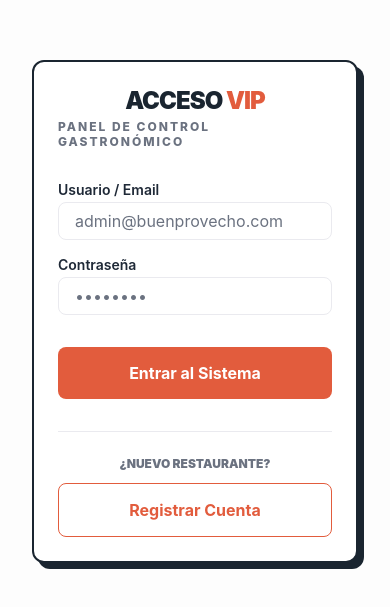
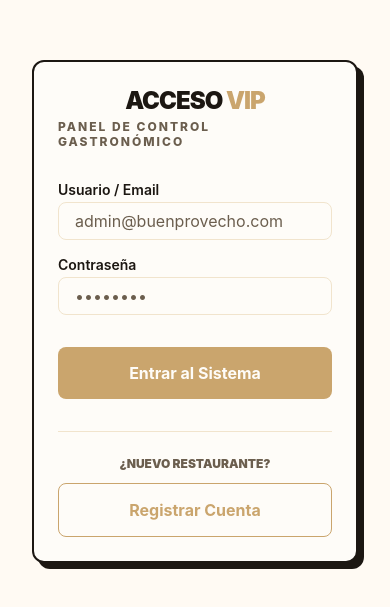
Before and after one commit to iperez-2024003/BuenProvechoApp, a React Native app in the folder FrontendApp/: screen /Home in a window 390 px wide. Shown: the part 111-718 px from the top of the page. Built offline with nearby package versions, Linux system fonts and the light colour scheme.

Commit message:
style(frontend): actualizar tema de colores y sombras para diseño neobrutalista premium

```diff
--- a/FrontendApp/src/shared/constants/theme.js
+++ b/FrontendApp/src/shared/constants/theme.js
@@ -1,19 +1,20 @@
 export const COLORS = {
-  // Brand Colors
-  primary: "#E25C3D",        // Terracota cálido (gastronómico/marca)
-  primaryDark: "#C44528",    // Terracota oscuro para estados activos
-  secondary: "#1A2530",      // Slate oscuro para headers/destacados
-  accent: "#FBBF24",         // Amarillo/Dorado para valoraciones/estrellas
+  // Brand Colors - BuenProvecho Theme
+  primary: "#caa56d",        // Dorado Principal
+  primaryDark: "#a98042",    // Dorado oscuro para estados activos
+  primaryLight: "#f7f0e2",   // Crema claro
+  secondary: "#1c1712",      // Negro cálido para headers/destacados
+  accent: "#e8c97f",         // Dorado claro para acentos
 
   // Neutral Colors
-  background: "#FDFDFD",     // Blanco roto limpio para el fondo general
-  surface: "#FFFFFF",        // Blanco puro para tarjetas y contenedores
-  border: "#EAEAEF",         // Gris claro sutil para divisiones limpias
+  background: "#fffaf3",     // Crema/beige para el fondo general
+  surface: "#fefcf8",        // Blanco roto para tarjetas y contenedores
+  border: "#f1e4cd",         // Beige claro para divisiones
 
   // Text Colors
-  text: "#1F2937",           // Slate 800 principal para legibilidad óptima
-  textLight: "#6B7280",      // Gris 500 para descripciones secundarias
-  textMuted: "#9CA3AF",      // Gris 400 para placeholders
+  text: "#1c1712",           // Negro cálido principal para legibilidad
+  textLight: "#6b5e4e",      // Marrón apagado para descripciones secundarias
+  textMuted: "#9CA3AF",      // Gris para placeholders
 
   // Semantic Status Colors
   success: "#10B981",        // Verde esmeralda para entregado/pago exitoso
@@ -44,17 +45,31 @@ export const FONT_SIZE = {
 
 export const SHADOWS = {
   sm: {
-    shadowColor: "#000",
-    shadowOffset: { width: 0, height: 1 },
-    shadowOpacity: 0.08,
-    shadowRadius: 2.0,
+    shadowColor: "#1c1712",
+    shadowOffset: { width: 0, height: 2 },
+    shadowOpacity: 0.05,
+    shadowRadius: 4.0,
     elevation: 2,
   },
   md: {
-    shadowColor: "#000",
+    shadowColor: "#1c1712",
     shadowOffset: { width: 0, height: 4 },
-    shadowOpacity: 0.12,
-    shadowRadius: 6.0,
+    shadowOpacity: 0.08,
+    shadowRadius: 8.0,
     elevation: 4,
   },
+  lg: {
+    shadowColor: "#caa56d",
+    shadowOffset: { width: 0, height: 10 },
+    shadowOpacity: 0.15,
+    shadowRadius: 15.0,
+    elevation: 8,
+  },
+  premium: {
+    shadowColor: "#1c1712",
+    shadowOffset: { width: 0, height: 20 },
+    shadowOpacity: 0.05,
+    shadowRadius: 25.0,
+    elevation: 12,
+  },
 };
```
